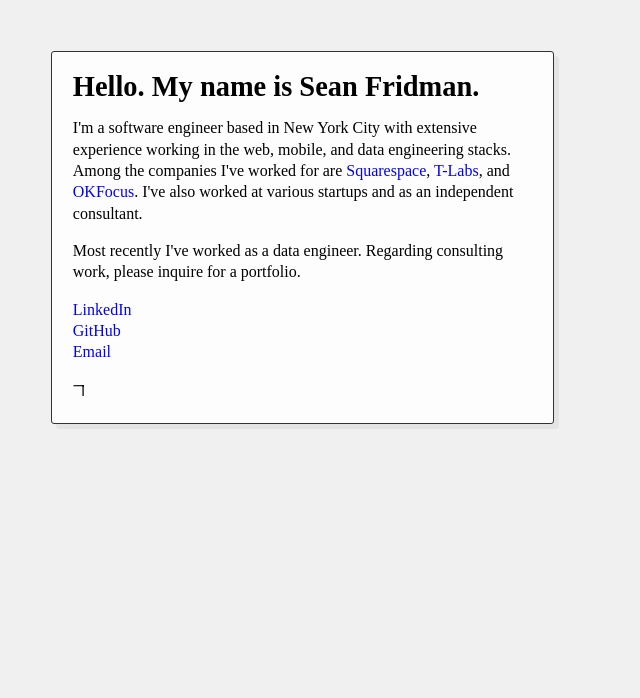
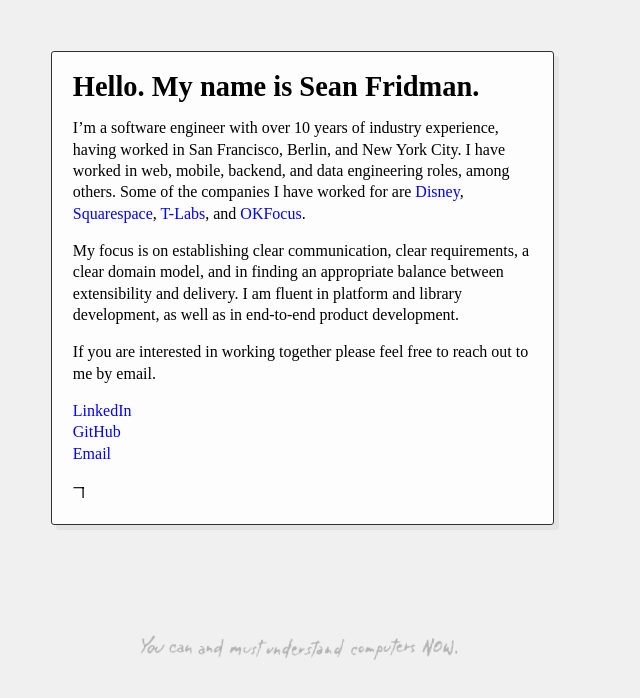
Before and after one commit to sfrdmn/professional.seanfridman.com, a website: page index.html in a window 1280 px wide. Shown: the whole page, without its empty margins (0-640 px from the left). Drawn offline with Linux system fonts and the light colour scheme; a web font is replaced by a local one.

Commit message:
Iterate copy and style

```diff
--- a/index.html
+++ b/index.html
@@ -2,7 +2,7 @@
 <html lang="en">
   <head>
     <meta charset="utf-8" />
-    <title>CV | professional.seanfridman.com</title>
+    <title>Bio | professional.seanfridman.com</title>
     <meta name="description" content="CV | Sean Fridman, Software Engineer">
     <meta name="viewport" content="width=device-width, initial-scale=1" />
     <meta property="og:title" content="professional.seanfridman.com | CV">
@@ -31,6 +31,10 @@
        --margin: calc(var(--shrink-02) * 1rem);
        --padding: calc(var(--scale-01) * 1rem);
        --shadow-offset: 2px 5px;
+       --shadow-opacity: 0.05;
+       --cta-offset-x: 99px;
+       --cta-offset-y: 450px;
+       --cta-rotation: 10.5deg;
        --display: flex;
      }
 
@@ -50,7 +54,7 @@
        margin: 0;
        padding: 0;
        height: 100%;
-       width: 100%
+       width: 100%;
      }
 
      button {
@@ -68,12 +72,17 @@
      }
 
      body {
+       position: relative;
        display: var(--display);
        align-items: center;
        justify-content: center;
        font-family: sofia-pro, serif;
        font-weight: 300;
        background-color: var(--background-color);
+       background-image: url('bg.png');
+       background-blend-mode: overlay;
+       background-position: -200px -200px;
+       background-size: 400px 400px;
        line-height: calc(var(--scale-01) * 1rem);
        padding: var(--margin);
      }
@@ -90,7 +99,7 @@
        border: 1px solid var(--primary-color);
        border-radius: 3px;
        background-color: var(--secondary-color);
-       box-shadow: var(--shadow-offset) 0 rgba(0, 0, 0, 0.05);
+       box-shadow: var(--shadow-offset) 0 rgba(0, 0, 0, var(--shadow-opacity));
        max-width: calc(var(--scale-12) * 1rem);
      }
 
@@ -138,14 +147,14 @@
 
      }
 
-     .ThisMarkupIsLying {
+     .this-markup-is-lying {
        font-family: TheMark;
        font-variation-settings: 'wdth' 790;
        -webkit-animation: oscillate 4s steps(2, jump-none) infinite;
        animation: oscillate 4s steps(2, jump-none) infinite;
      }
 
-     .ThisMarkupIsLying:before {
+     .this-markup-is-lying:before {
        content: "m";
      }
 
@@ -156,11 +165,40 @@
          --shadow-offset: 5px 5px;
          --display: block;
        }
+
+       body {
+         background-image: none;
+       }
+
+       body::before {
+         content: "";
+         z-index: -1;
+         background-image: url(bg.png);
+         opacity: 0.25;
+         background-size: 400px 400px;
+         background-repeat: no-repeat;
+         background-blend-mode: overlay;
+         pointer-events: none;
+         position: absolute;
+         top: var(--cta-offset-y);
+         left: var(--cta-offset-x);
+         width: 400px;
+         height: 400px;
+         transform: rotate(var(--cta-rotation));
+       }
      }
 
      @media (min-width: 1800px) {
        :root {
          --display: flex;
+       }
+
+       body {
+         background-image: url(bg.png);
+       }
+
+       body::before {
+         display: none;
        }
      }
     </style>
@@ -170,11 +208,19 @@
     <main>
       <h1>Hello. My name is Sean Fridman.</h1>
       <p>
-        I'm a software engineer based in New York City with extensive experience working in the web, mobile, and data engineering stacks. Among the companies I've worked for are <a href="https://squarespace.com">Squarespace</a>, <a href="https://laboratories.telekom.com/">T-Labs</a>, and <a href="https://okfoc.us">OKFocus</a>. I've also worked at various startups and as an independent consultant.
+        I&rsquo;m a software engineer with over 10 years of industry experience, having worked in San Francisco, Berlin, and New York City. I have worked in web, mobile, backend, and data engineering roles, among others. Some of the companies I have worked for are <a href="https://www.disneyplus.com/">Disney</a>, <a href="https://squarespace.com">Squarespace</a>, <a href="https://laboratories.telekom.com/">T-Labs</a>, and <a href="https://okfoc.us">OKFocus</a>.
+      </p>
+      <!-- <p> -->
+      <!--   I&rsquo;m a software engineer based in New York City with extensive experience working in the web, mobile, and data engineering stacks. Among the companies I&rsquo;ve worked for are <a href="https://squarespace.com">Squarespace</a>, <a href="https://laboratories.telekom.com/">T-Labs</a>, and <a href="https://okfoc.us">OKFocus</a>. I&rsquo;ve also worked at various startups and as an independent consultant. -->
+      <!-- </p> -->
+
+      <p>
+        My focus is on establishing clear communication, clear requirements, a clear domain model, and in finding an appropriate balance between extensibility and delivery.
+        I am fluent in platform and library development, as well as in end-to-end product development.
       </p>
 
       <p>
-        Most recently I've worked as a data engineer. Regarding consulting work, please inquire for a portfolio.
+        If you are interested in working together please feel free to reach out to me by email.
       </p>
 
       <ul>
@@ -183,7 +229,7 @@
         <li><button class="inline email-link">Email</button></li>
       </ul>
 
-      <span class="ThisMarkupIsLying"></span>
+      <span class="this-markup-is-lying"></span>
     </main>
     <script>
      const secretFunc = x => atob(x + '=')
```
Also changed, not shown: bg.png (added).
